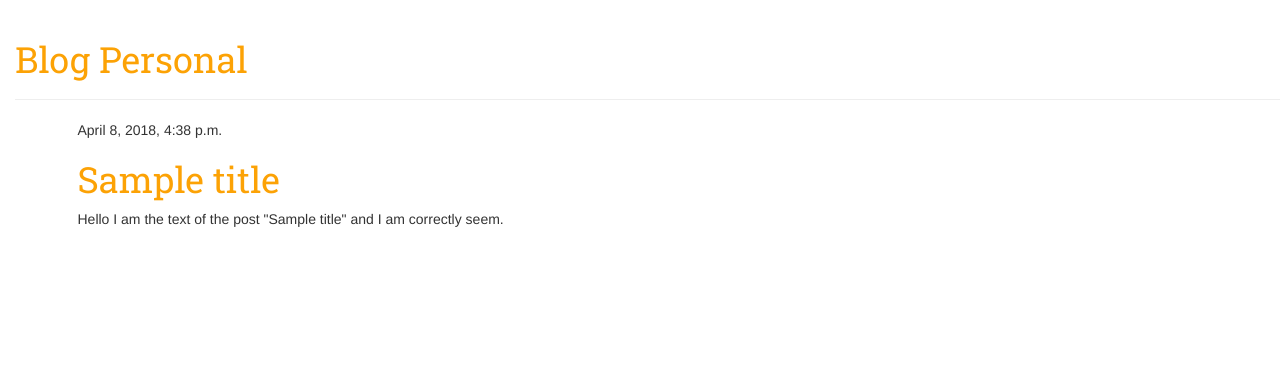
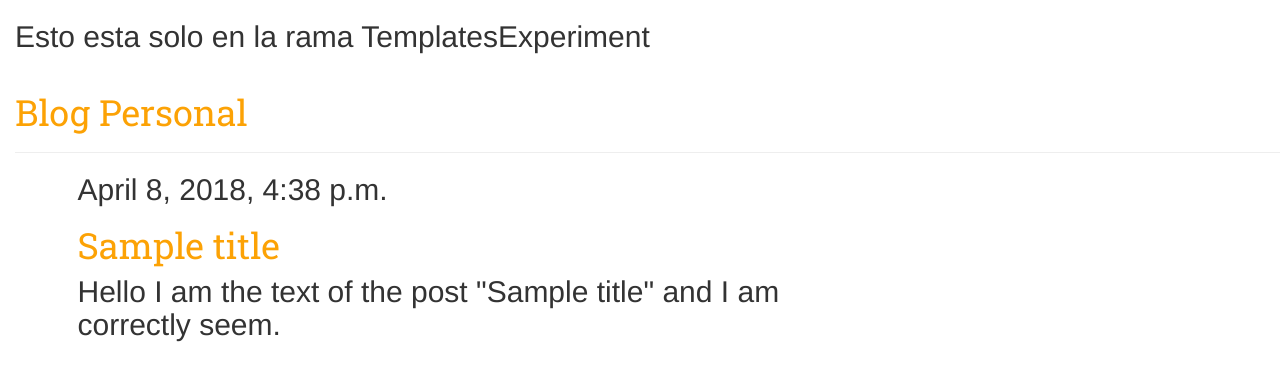
Before and after one commit to Caritochoa/Blog1, a Django app: page / in a window 1280 px wide. Shown: the top 381 px of the page. Run offline with Django 3.2, Linux system fonts and the light colour scheme; data comes from the database, SQL or seed files in the repository; some libraries are stand-ins or nearby versions.

Commit message:
Testing commit in TemplatesExperiment

```diff
--- a/Blog/templates/blog/base.html
+++ b/Blog/templates/blog/base.html
@@ -3,6 +3,7 @@
 <html>
         <head>
             <title> Mi Blog Personal</title>
+            <h2>Esto esta solo en la rama TemplatesExperiment<h2>
             <link rel="stylesheet" href="//maxcdn.bootstrapcdn.com/bootstrap/3.2.0/css/bootstrap.min.css">
           	<link rel="stylesheet" href="//maxcdn.bootstrapcdn.com/bootstrap/3.2.0/css/bootstrap-theme.min.css">
           	<link rel="stylesheet" href="{% static 'css/blog.css' %}">
```
